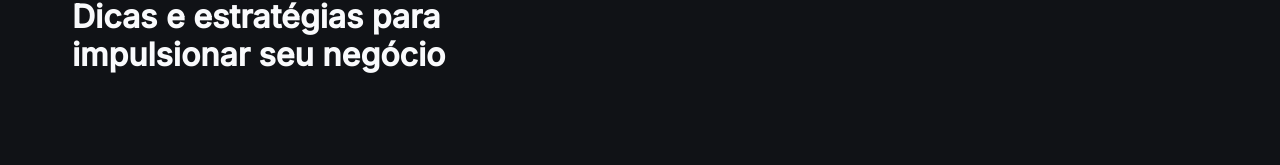
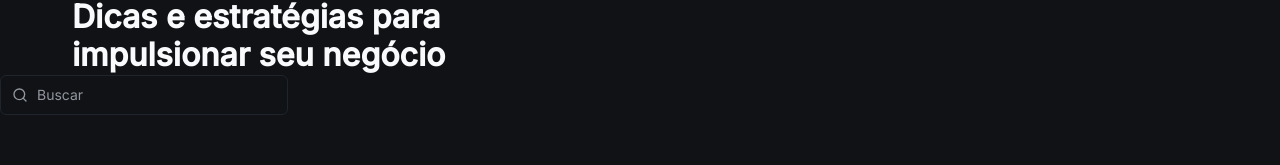
Before and after one commit to natan1506/site-blog-nextjs, a Next.js app: page /blog in a window 1280 px wide. Shown: the part 182-347 px from the top of the page. Built offline with nearby package versions, Linux system fonts and the light colour scheme; a web font is replaced by a local one.

Commit message:
Feature: create search with change state

```diff
--- /dev/null
+++ b/src/components/search/index.tsx
@@ -0,0 +1 @@
+export * from "./search";
--- /dev/null
+++ b/src/components/search/search.tsx
@@ -0,0 +1,36 @@
+import { SearchIcon } from "lucide-react";
+import { useRouter } from "next/router";
+import { useCallback, useEffect, useState } from "react";
+
+export const Search = () => {
+  const router = useRouter();
+  const q = router.query.q as string;
+  const [query, setQuery] = useState("");
+
+  const handleSearch = useCallback(
+    (event: React.FormEvent) => {
+      event.preventDefault();
+
+      if (query.trim()) {
+        router.push(`/blog?q=${encodeURIComponent(query)}`);
+      }
+    },
+    [query, router]
+  );
+
+  useEffect(() => {
+    setQuery(q);
+  }, [q]);
+
+  return (
+    <form className="relative" onSubmit={handleSearch}>
+      <SearchIcon className="text-gray-300 absolute left-3 top-1/2 -translate-y-1/2 h-4 w-4 transition-colors duration-200" />
+      <input
+        type="text"
+        placeholder="Buscar"
+        onChange={(event) => setQuery(event.target.value)}
+        className="h-10 w-72 bg-transparent border border-gray-400 pl-9 text-gray-100 rounded-md text-body-sm outline-none transition-all duration-200 focus-within:border-blue-300 focus-within:ring-1 focus-within:ring-blue-300 placeholder:text-gray-300 placeholder:text-body-sm"
+      />
+    </form>
+  );
+};
--- a/src/pages/blog/index.tsx
+++ b/src/pages/blog/index.tsx
@@ -1,7 +1,9 @@
+import { Search } from "@/components/search";
+
 export default function BlogPage() {
   return (
     <div className="flex flex-col py-24 flex-grow h-full">
-      {/*TAG*/}
+      {/* TAG  */}
       <header className="">
         <div className="container space-y-6 flex flex-col items-start justify-between md:flex-row md:items-end lg:items-end">
           <div className="flex flex-col gap-4 ">
@@ -14,6 +16,9 @@
           </div>
         </div>
       </header>
+      {/* Search */}
+
+      <Search />
     </div>
   );
 }
```
